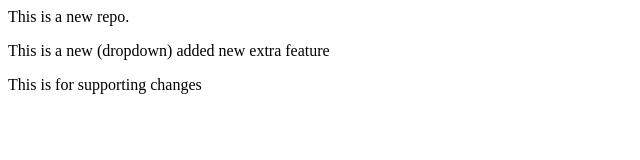
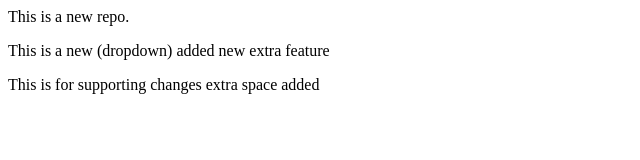
Before and after one commit to DanishDan85/localrepo, a plain HTML site: page index.html in a window 1280 px wide. Shown: the whole page, without its empty margins (0-640 px from the left). Drawn offline with Linux system fonts and the light colour scheme.

Commit message:
extra changes

```diff
--- a/index.html
+++ b/index.html
@@ -1,3 +1,3 @@
 <p>This is a new repo.</p>
 <p>This is a new (dropdown) added new extra feature</p>
-<p>This is for supporting changes</p>
+<p>This is for supporting changes extra space added</p>
```
